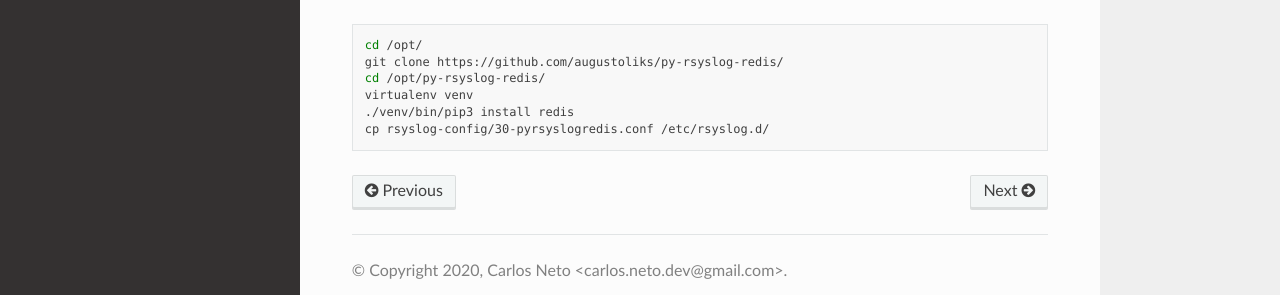
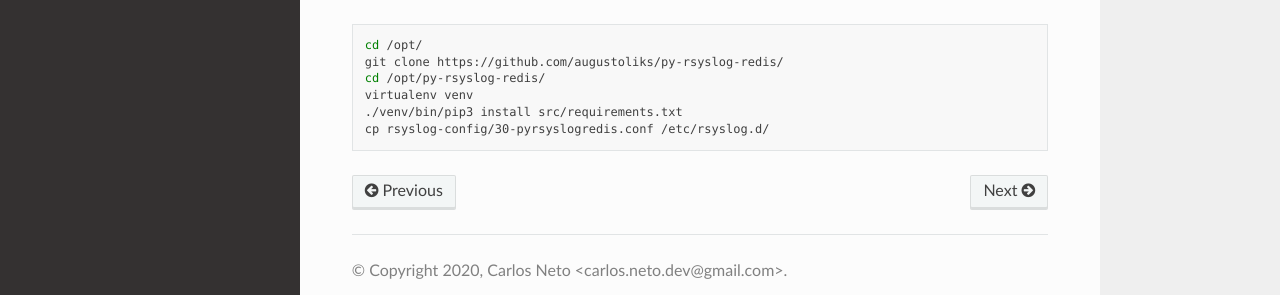
Before and after one commit to augustoliks/py-rsyslog-redis, a Sphinx documentation site: the page built from docs/source/files/README.rst, in a window 1280 px wide. Shown: the part 497-792 px from the top of the page. Built offline with Sphinx 7.4.7 and the Read the Docs theme 2.0.0, drawn with Linux system fonts in a browser that asks for light colours.

Commit message:
dev: update sphinx ext

```diff
--- a/README.rst
+++ b/README.rst
@@ -38,5 +38,5 @@
     git clone https://github.com/augustoliks/py-rsyslog-redis/
     cd /opt/py-rsyslog-redis/
     virtualenv venv
-    ./venv/bin/pip3 install redis
+    ./venv/bin/pip3 install src/requirements.txt
     cp rsyslog-config/30-pyrsyslogredis.conf /etc/rsyslog.d/
--- a/docs/requirements.txt
+++ b/docs/requirements.txt
@@ -1,2 +1,3 @@
 sphinx_rtd_theme
 sphinxcontrib.napoleon
+readthedocs-sphinx-search
--- a/docs/source/conf.py
+++ b/docs/source/conf.py
@@ -14,7 +14,7 @@
 import sys
 
 root_path = Path('..', '..')
-source_code_path = str(Path(root_path, 'pyrsyslogredis').resolve())
+source_code_path = str(Path(root_path, 'src').resolve())
 sys.path.insert(0, source_code_path)
 
 # -- Project information -----------------------------------------------------
@@ -30,7 +30,8 @@
     'sphinx.ext.viewcode',
     'sphinx.ext.todo',
     'sphinx.ext.napoleon',
-    'sphinx_rtd_theme'
+    'sphinx_rtd_theme',
+    'sphinx_search.extension'
 ]
 
 # Add any paths that contain templates here, relative to this directory.
```
Also changed, not shown: 1 other file.
